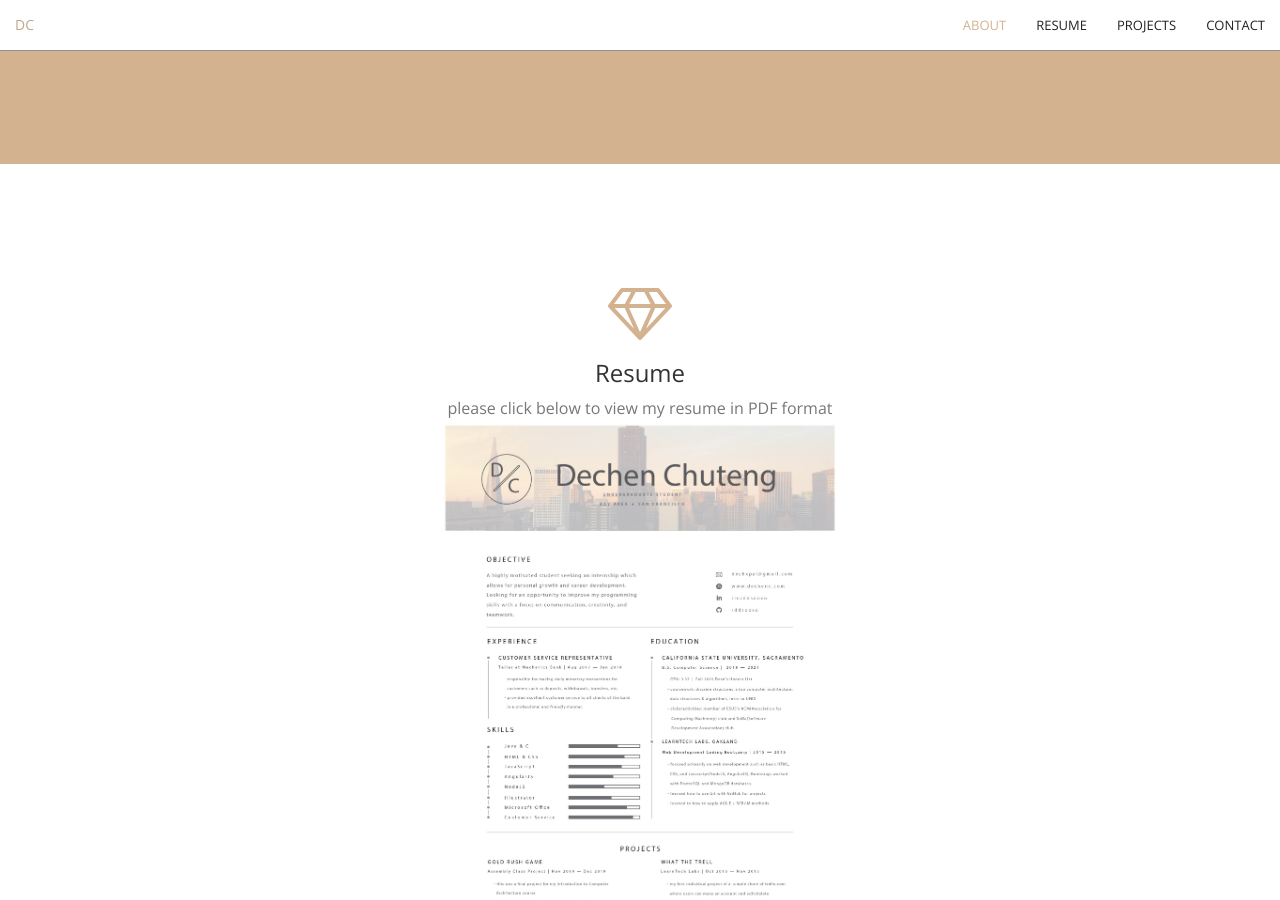
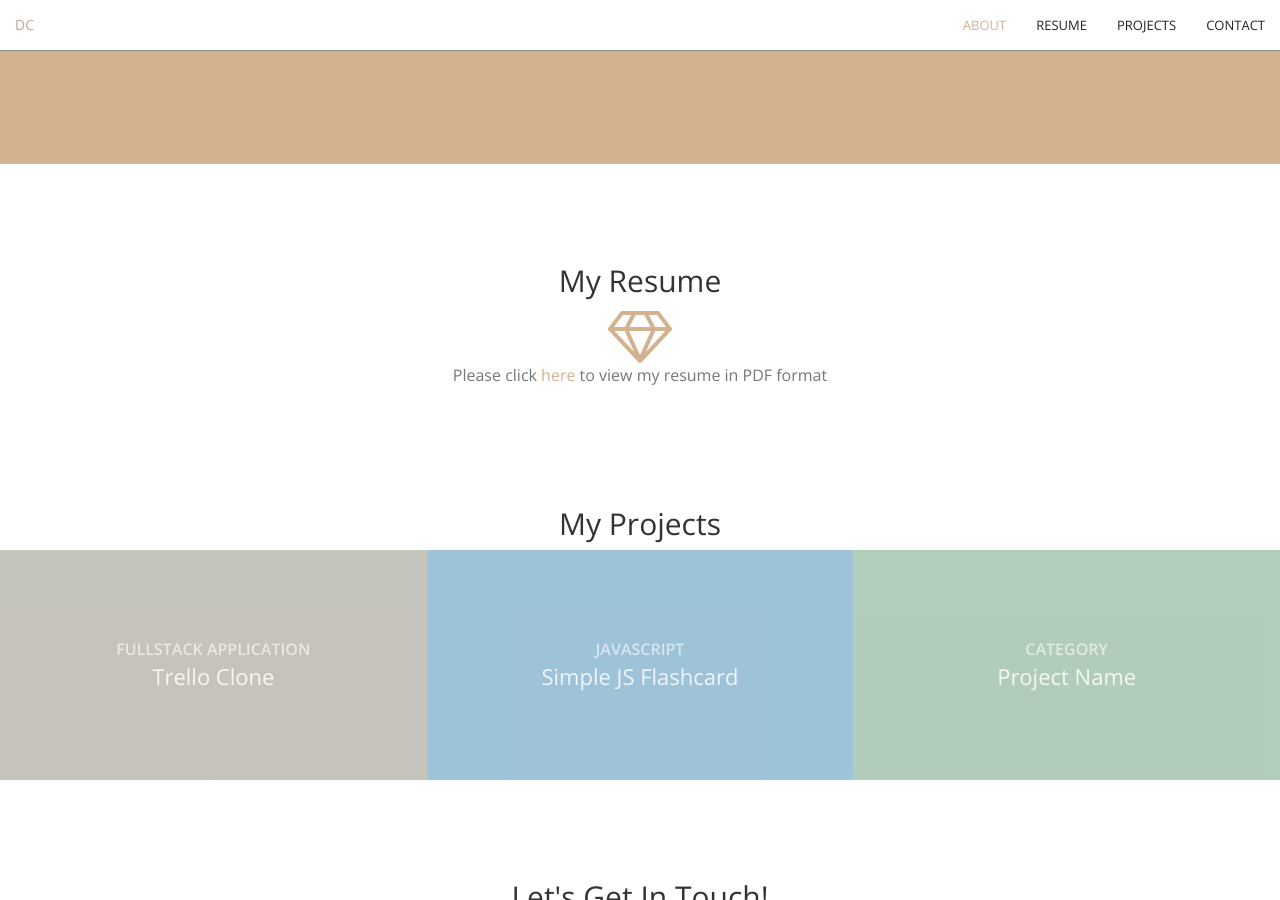
Before and after one commit to ddsooxo/ddsooxo.github.io, a Jekyll site: the page built from index.html, in a window 1280 px wide and 900 px high, scrolled down 1170 px. Built offline with Jekyll 4.4.1, drawn with Linux system fonts in a browser that asks for light colours.

Commit message:
removed resume picture and added title for Projects section

```diff
--- a/_includes/portfolio.html
+++ b/_includes/portfolio.html
@@ -1,4 +1,8 @@
 <section class="no-padding" id="portfolio">
+    <div class="col-lg-12 text-center">
+        <h2 class="section-heading">My Projects</h2>
+    </div>
+
     <div class="container-fluid">
         <div class="row no-gutter">
             <div class="col-lg-4 col-sm-6">
--- a/_includes/services.html
+++ b/_includes/services.html
@@ -2,17 +2,16 @@
     <div class="container">
         <div class="row">
             <div class="col-lg-12 text-center">
-                <!-- <h2 class="section-heading">My Resume</h2>
-                <hr class="primary">
-                <p class=textf-faded> * in progress *</p> -->
+                <h2 class="section-heading">My Resume</h2>
 
-                <div class="service-box">
+                <!-- <div class="service-box"> -->
                     <i class="fa fa-4x fa-diamond wow bounceIn text-primary"></i>
-                    <h3>Resume</h3>
-                    <p class="text-muted"> please click below to view my resume in PDF format</p>
-                    <a href="img/dechen.pdf" target="blank">
-                        <img src="img/dechen.jpg" class="img-responsive" alt="">
-                </div>
+
+                    <p class="text-muted"> Please click
+                        <a href="img/dechen.pdf" target="blank">
+                       here  </a> to view my resume in PDF format</p>
+                        <!-- <img src="img/dechen.jpg" class="img-responsive" alt=""> -->
+                <!-- </div> -->
             </div>
         </div>
     </div>
```
